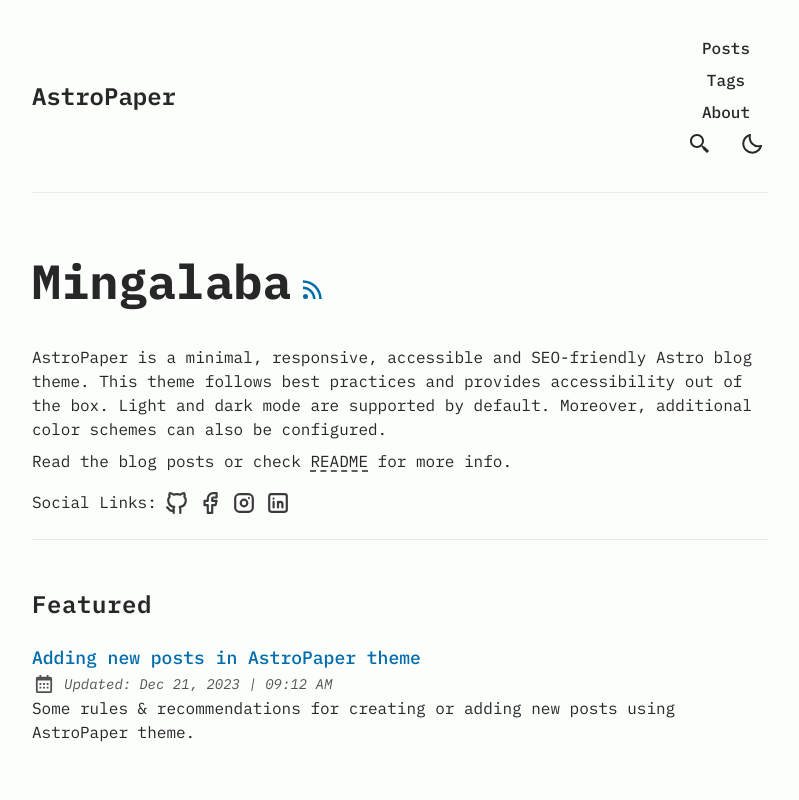
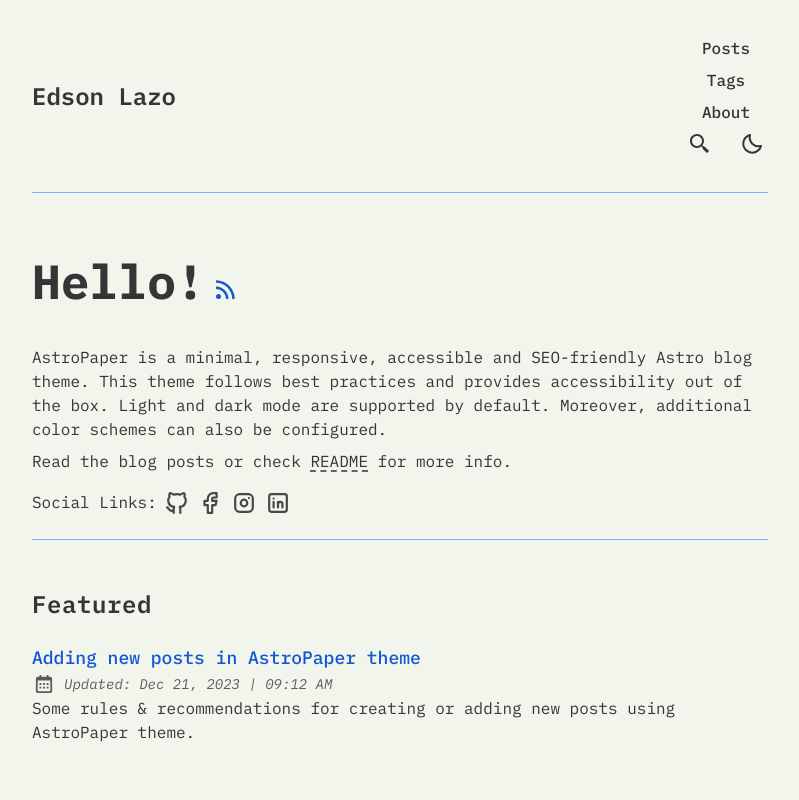
Before and after one commit to edsonlazo/edsonlazo.github.io, an Astro site: page / in a window 1280 px wide. Shown: the top 800 px of the page, without its empty margins (240-1039 px from the left). Built offline with nearby package versions, Linux system fonts and the light colour scheme; Astro itself is replaced by a stand-in of ours; some packages are replaced by stand-ins of ours.

Commit message:
Change defaults color

```diff
--- a/src/config.ts
+++ b/src/config.ts
@@ -4,7 +4,7 @@
   website: "https://edsonlazo.dev/", // replace this with your deployed domain
   author: "Edson Lazo",
   desc: "Personal website.",
-  title: "AstroPaper",
+  title: "Edson Lazo",
   ogImage: "astropaper-og.jpg",
   lightAndDarkMode: true,
   postPerPage: 3,
--- a/src/pages/index.astro
+++ b/src/pages/index.astro
@@ -23,7 +23,7 @@
   <Header />
   <main id="main-content">
     <section id="hero">
-      <h1>Mingalaba</h1>
+      <h1>Hello!</h1>
       <a
         target="_blank"
         href="/rss.xml"
--- a/src/styles/base.css
+++ b/src/styles/base.css
@@ -5,20 +5,20 @@
 @layer base {
   :root,
   html[data-theme="light"] {
-    --color-fill: 251, 254, 251;
-    --color-text-base: 40, 39, 40;
-    --color-accent: 0, 108, 172;
-    --color-card: 230, 230, 230;
-    --color-card-muted: 205, 205, 205;
-    --color-border: 236, 233, 233;
+    --color-fill: 242, 245, 236;
+    --color-text-base: 53, 53, 56;
+    --color-accent: 17, 88, 209;
+    --color-card: 206, 213, 180;
+    --color-card-muted: 187, 199, 137;
+    --color-border: 124, 173, 255;
   }
   html[data-theme="dark"] {
-    --color-fill: 33, 39, 55;
-    --color-text-base: 234, 237, 243;
-    --color-accent: 255, 107, 1;
-    --color-card: 52, 63, 96;
-    --color-card-muted: 138, 51, 2;
-    --color-border: 171, 75, 8;
+    --color-fill: 47, 55, 65;
+    --color-text-base: 230, 230, 230;
+    --color-accent: 26, 217, 217;
+    --color-card: 63, 75, 90;
+    --color-card-muted: 89, 107, 129;
+    --color-border: 59, 70, 85;
   }
   #sun-svg,
   html[data-theme="dark"] #moon-svg {
```
